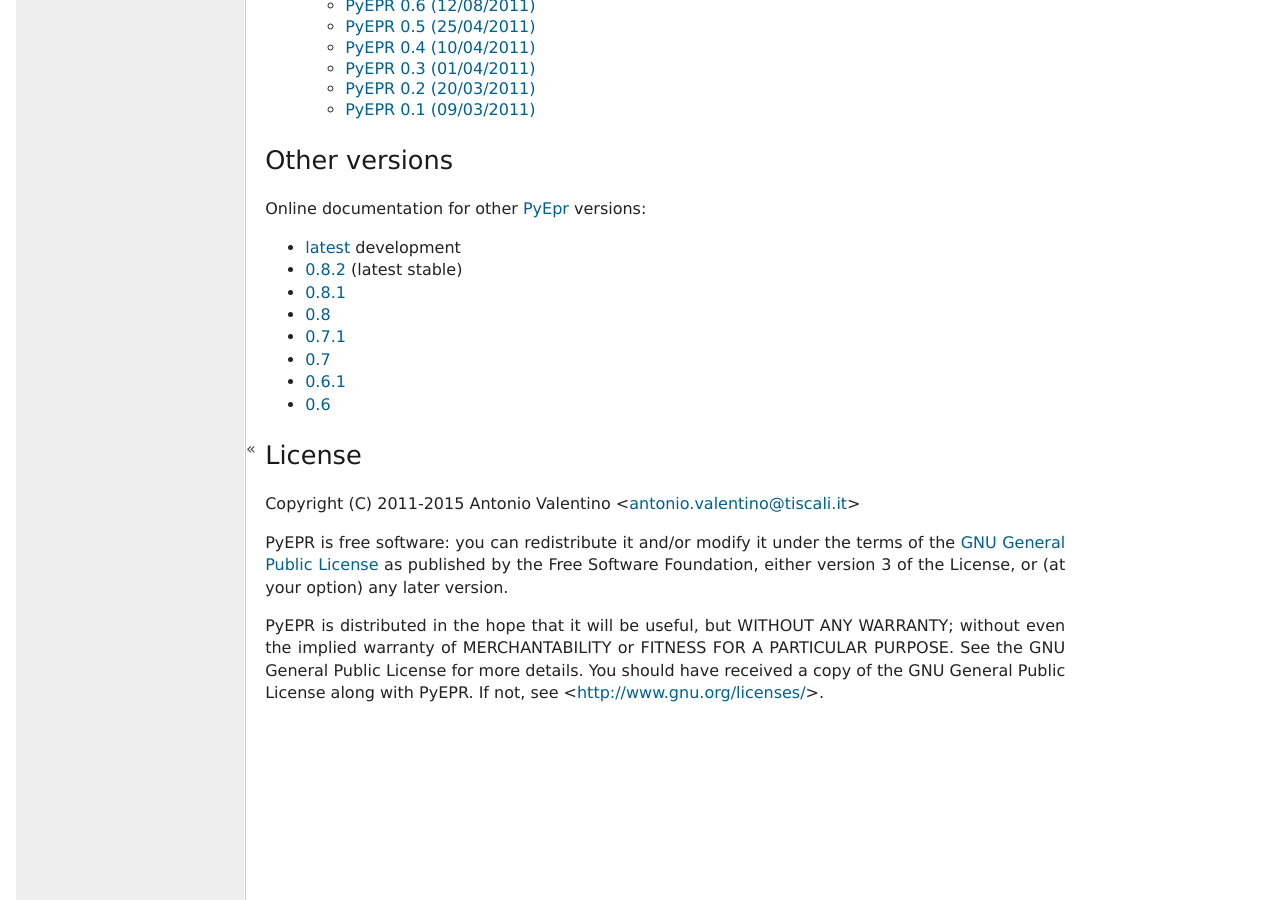
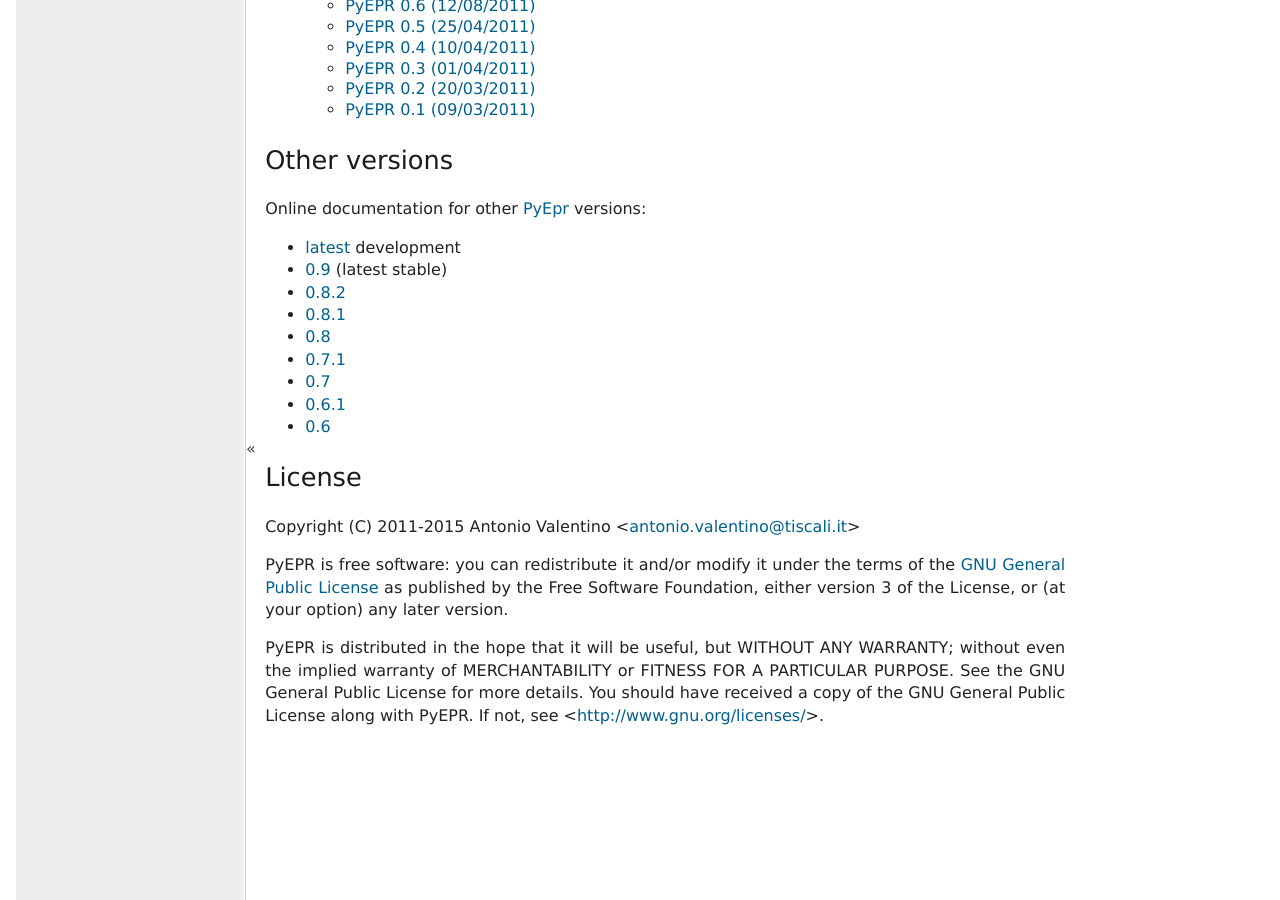
Before and after one commit to avalentino/pyepr, a Sphinx documentation site: the page built from doc/index.txt, in a window 1280 px wide and 900 px high, scrolled down 1272 px. Built offline with Sphinx 7.4.7, drawn with Linux system fonts in a browser that asks for light colours; formulas are drawn with MathJax 3; comment, search, counter and statistics services are not loaded.

Commit message:
Final fixes to doc links

```diff
--- a/doc/index.txt
+++ b/doc/index.txt
@@ -58,7 +58,8 @@
     Online documentation for other PyEpr_ versions:
 
     * `latest <https://pyepr.readthedocs.org/en/latest/>`_ development
-    * `0.8.2 <https://pyepr.readthedocs.org/en/v0.8.2/>`_ (latest stable)
+    * `0.9 <https://pyepr.readthedocs.org/en/v0.9/>`_ (latest stable)
+    * `0.8.2 <https://pyepr.readthedocs.org/en/v0.8.2/>`_
     * `0.8.1 <https://pyepr.readthedocs.org/en/v0.8.1/>`_
     * `0.8 <https://pyepr.readthedocs.org/en/v0.8/>`_
     * `0.7.1 <https://pyepr.readthedocs.org/en/v0.7.1/>`_
```
